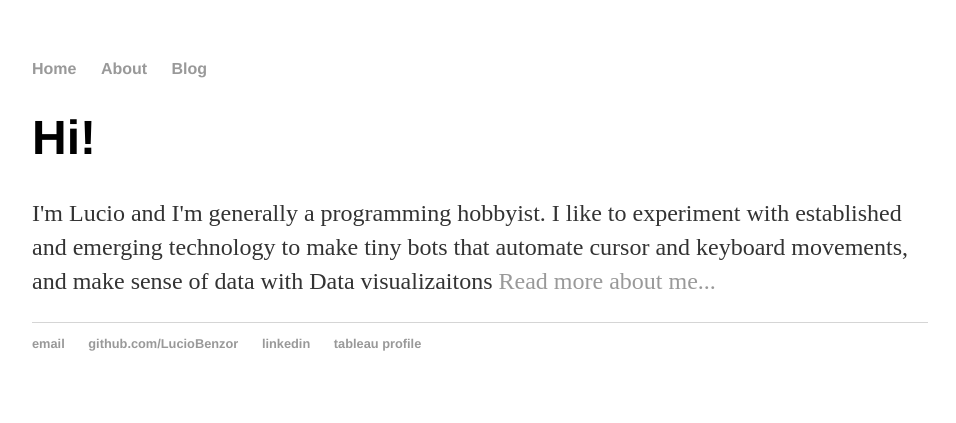
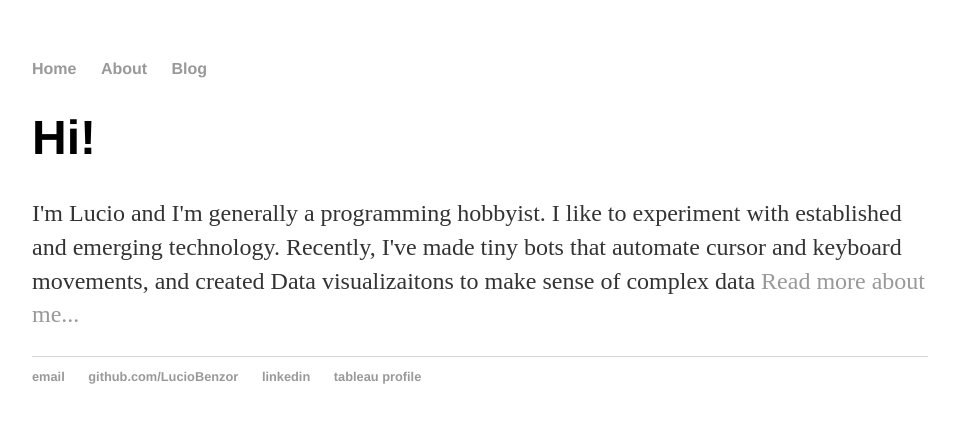
Before and after one commit to LucioBenzor/LucioBenzor.github.io, a Jekyll site: the page built from index.html, in a window 1280 px wide. Shown: the top 423 px of the page, without its empty margins (160-1116 px from the left). Built offline with Jekyll 4.4.1, drawn with Linux system fonts in a browser that asks for light colours.

Commit message:
Update index.html

```diff
--- a/index.html
+++ b/index.html
@@ -4,6 +4,7 @@ title: Lucio, hobbyist
 ---
 <div class="blurb">
 		<h1>Hi!</h1>
-	<p>I'm Lucio and I'm generally a programming hobbyist. I like to experiment with established and emerging technology to make tiny bots that automate cursor and keyboard movements, and make sense of data with Data visualizaitons
+	<p>I'm Lucio and I'm generally a programming hobbyist. I like to experiment with established and emerging technology.
+		Recently, I've made tiny bots that automate cursor and keyboard movements, and created Data visualizaitons to make sense of complex data
 		<a href="/about">Read more about me...</a></p>
 </div><!-- /.blurb -->
```
